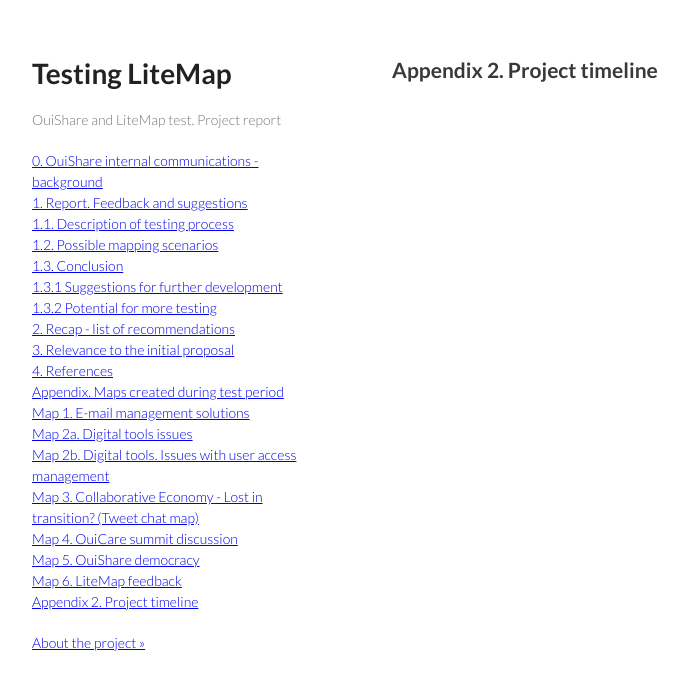
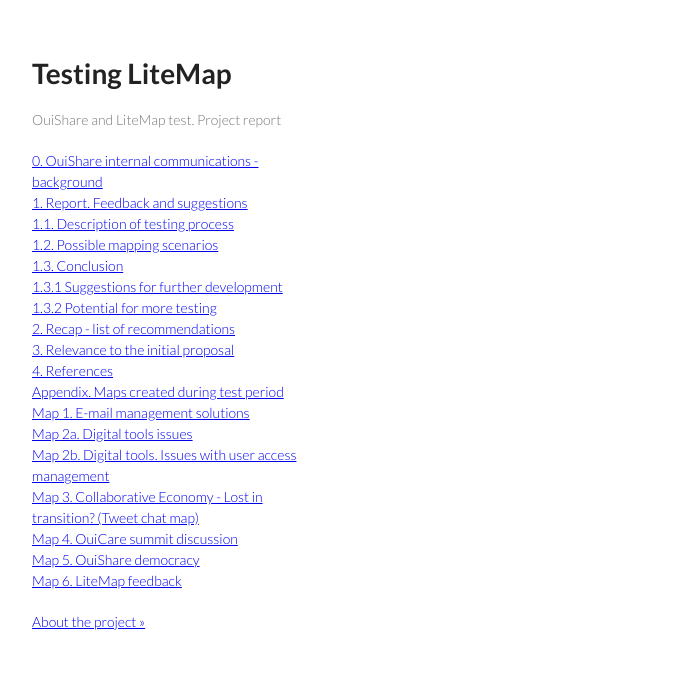
Before and after one commit to OuiShare/Litemap-report, a Jekyll site: the page built from 900-appendix2.md, in a window 1280 px wide. Shown: the top 690 px of the page, without its empty margins (178-866 px from the left). Built offline with Jekyll 4.4.1, drawn with Linux system fonts in a browser that asks for light colours.

```diff
--- a/900-appendix2.md
+++ b/900-appendix2.md
@@ -1,5 +1,5 @@
 ---
 layout: default
-title: Appendix 2. Project timeline
+title:
 permalink: /appendix-2/
 ---
```
Also changed, not shown: 800-appendix.md (+1 -1 lines).
